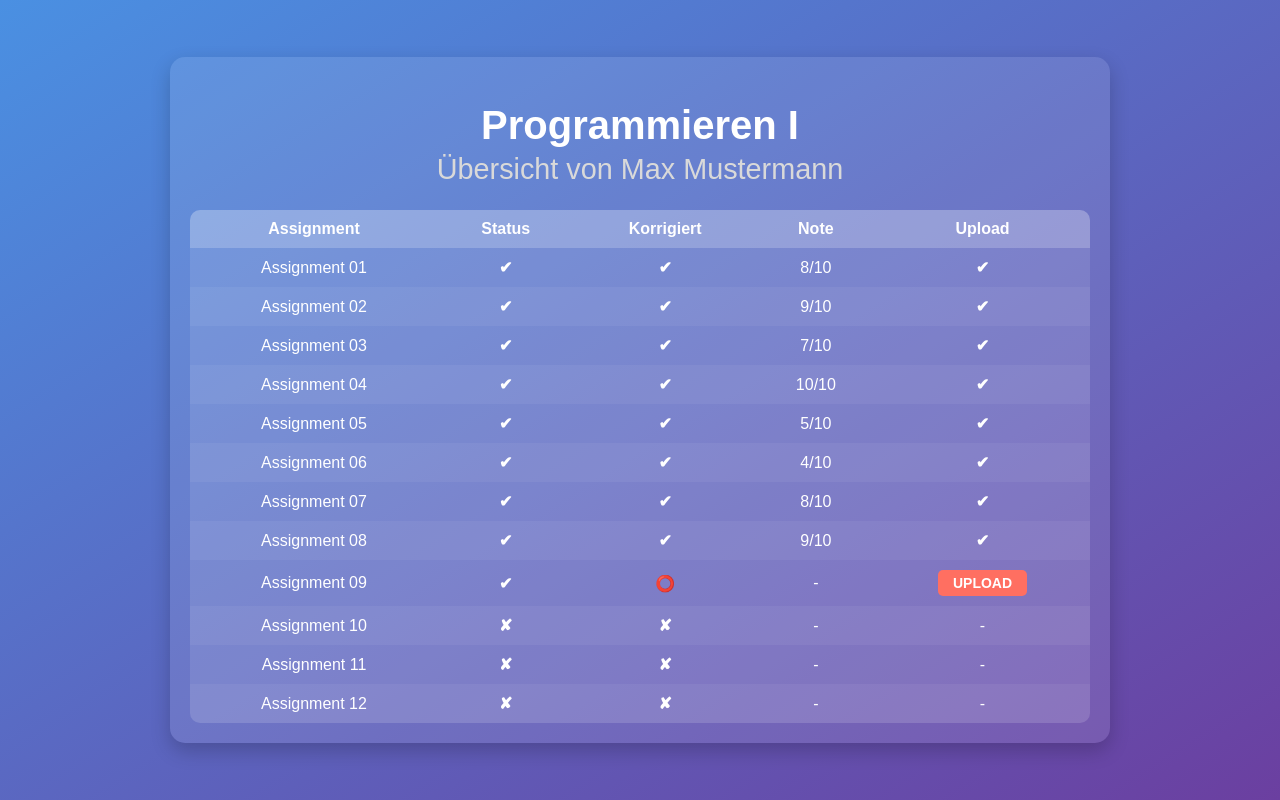
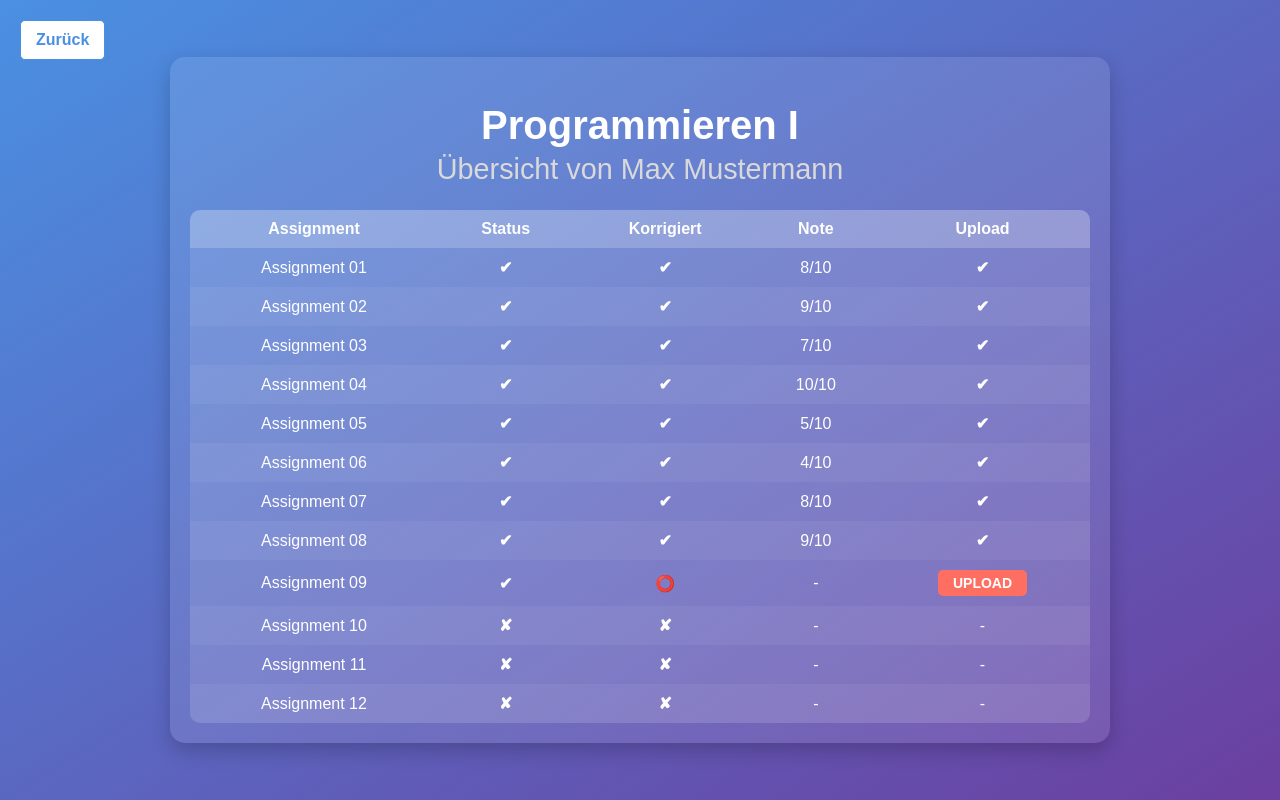
Before and after one commit to fionislow/hci.github.io, a plain HTML site: page AlleAssignments.html in a window 1280 px wide. Drawn offline with Linux system fonts and the light colour scheme.

Commit message:
Zurück Button erstellt

```diff
--- a/AlleAssignments.html
+++ b/AlleAssignments.html
@@ -103,9 +103,28 @@
             content: "✘"; /* Weißes Kreuz für "missing" */
             color: white;
         }
+        .back-button {
+            position: absolute;
+            top: 20px;
+            left: 20px;
+            background-color: white;
+            color: #4a90e2;
+            text-decoration: none;
+            font-weight: bold;
+            padding: 10px 15px;
+            border-radius: 5px;
+            border: 1px solid #4a90e2;
+            transition: all 0.3s ease;
+        }
+
+        .back-button:hover {
+            background-color: #4a90e2;
+            color: white;
+        }
     </style>
 </head>
 <body>
+    <a href="tutor-dashboard.html" class="back-button">Zurück</a>
     <div class="container">
         <h1>Programmieren I</h1>
         <h2>Übersicht von Max Mustermann</h2>
@@ -181,7 +200,7 @@
                     <td class="status-check"></td>
                     <td class="status-pending"></td>
                     <td>-</td>
-                    <td><button class="upload-btn" onclick="window.location.href='tut_student_assignment.html'">UPLOAD</button></td>
+                    <td><button class="upload-btn">UPLOAD</button></td>
                 </tr>
                 <tr>
                     <td>Assignment 10</td>
```
